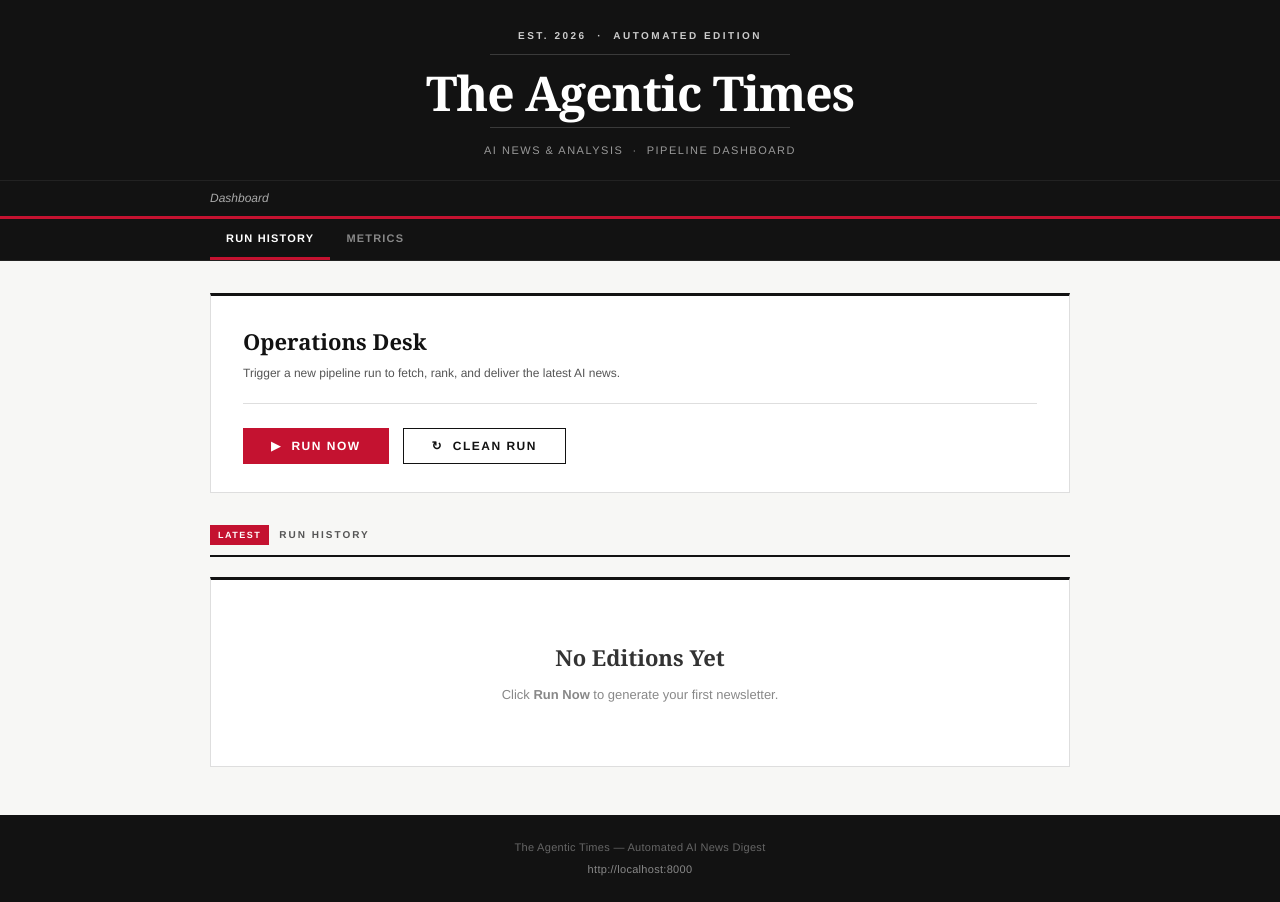
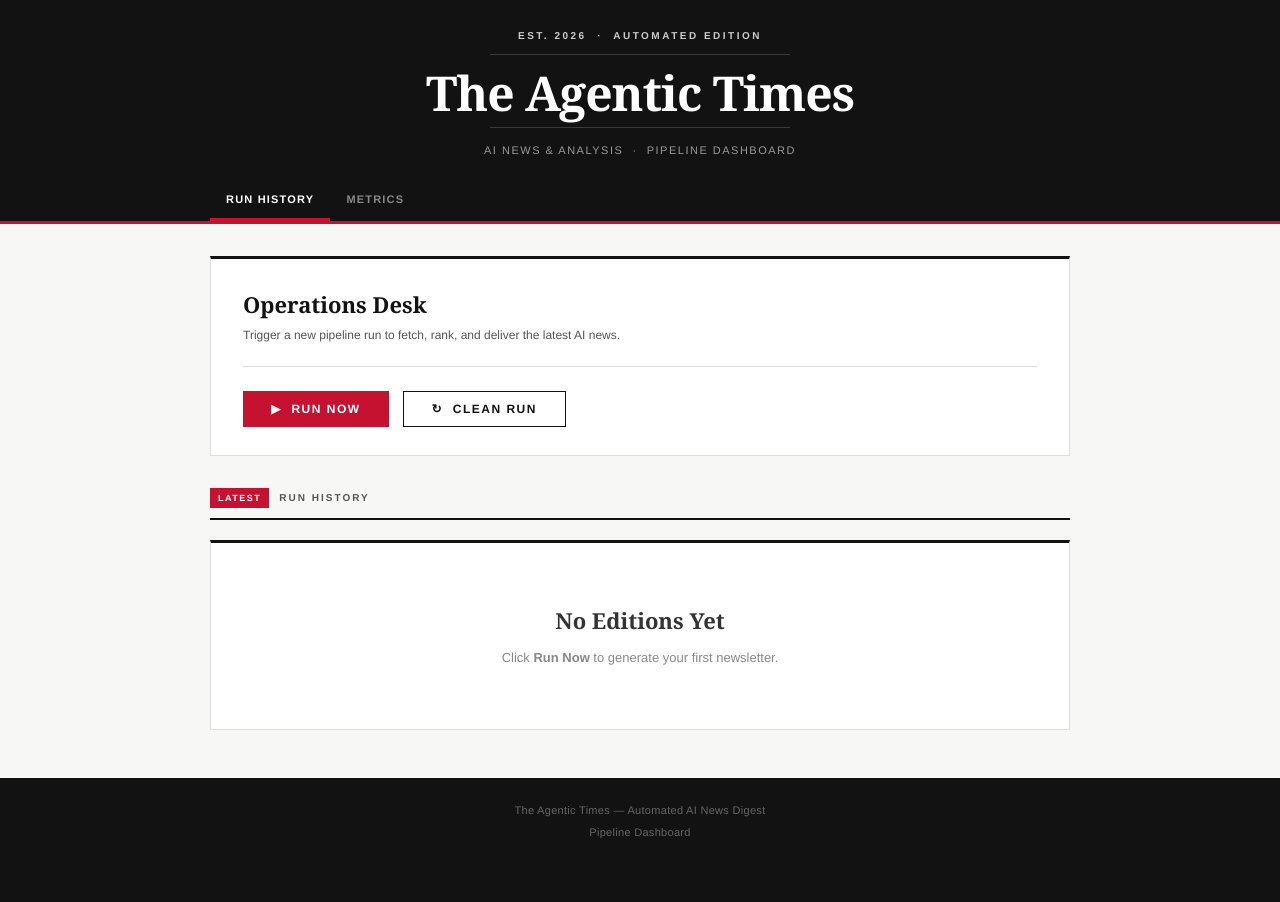
Before and after one commit to davidjriva/Agentic_AI_News_Summary_Service, a FastAPI app: page / in a window 1280 px wide. After the commit the page ends 838 px from the top, so only its background shows below. Run offline with FastAPI, Linux system fonts and the light colour scheme; data that the repository does not hold is empty.

Commit message:
Improve NYT/editorial UI/UX across all four templates
Newsletter:
- Remove duplicate article separators (article-card already has border-bottom)
- Add gold left-border accent on the #1 ranked article for visual hierarchy
- Refine intro copy to be more editorial ("Today's edition features...")
- Remove hardcoded localhost dashboard link from email footer

Dashboard:
- Eliminate redundant topbar (was showing only "Dashboard" label)
- Move running-status badge into the nav bar as a right-aligned indicator
- Fix JS empty-state bug: insertOptimisticRow now creates the table structure
  when no run history exists yet, instead of silently failing
- Clean up footer (remove localhost URL)

Metrics:
- Eliminate redundant topbar ("Pipeline & Content Analytics" label)
- Wire up the chart-full-subtitle CSS class that was defined but never used
- Clean up footer (remove localhost URL)

Run Detail:
- Mark "Run History" nav tab as active for navigation context
- Increase sidebar width 272px → 300px for better article title readability
- Add loading overlay for the newsletter iframe (fades out on load)
- Merge duplicate .newsletter-pane CSS rules into one clean declaration

https://claude.ai/code/session_01L7w3RKwgBHs3Exo5YpVkrQ

```diff
--- a/templates/dashboard.html.jinja2
+++ b/templates/dashboard.html.jinja2
@@ -79,33 +79,17 @@
       margin-top: 14px;
     }
 
-    /* ── TOP BAR ────────────────────────────────────── */
-    .topbar {
+    /* ── NAV ────────────────────────────────────────── */
+    .nav {
       background: var(--black);
-      border-top: 1px solid #222;
       border-bottom: 3px solid var(--red);
     }
 
-    .topbar-inner {
-      max-width: 900px;
-      margin: 0 auto;
-      padding: 8px 20px;
+    .nav-running {
+      margin-left: auto;
       display: flex;
       align-items: center;
-      justify-content: space-between;
-    }
-
-    .topbar-date {
-      font-family: 'Helvetica Neue', Helvetica, Arial, sans-serif;
-      font-size: 12px;
-      color: #AAAAAA;
-      font-style: italic;
-    }
-
-    /* ── NAV ────────────────────────────────────────── */
-    .nav {
-      background: var(--black);
-      border-bottom: 1px solid #222;
+      padding: 0 4px;
     }
 
     .nav-inner {
@@ -428,7 +412,6 @@
       .controls-card { padding: 20px; }
       .controls-actions { flex-direction: column; align-items: stretch; }
       .btn-primary, .btn-secondary { width: 100%; text-align: center; }
-      .topbar-inner { flex-wrap: wrap; gap: 6px; }
     }
   </style>
 </head>
@@ -445,24 +428,19 @@
     </div>
   </header>
 
-  <!-- ── TOP BAR ───────────────────────────────────────── -->
-  <div class="topbar">
-    <div class="topbar-inner">
-      <span class="topbar-date">{{ run_time.strftime('%A, %B %-d, %Y') if run_time else 'Dashboard' }}</span>
-      {% if running %}
-      <div class="running-badge">
-        <div class="running-dot"></div>
-        Run in Progress
-      </div>
-      {% endif %}
-    </div>
-  </div>
-
   <!-- ── NAV ───────────────────────────────────────────── -->
   <nav class="nav">
     <div class="nav-inner">
       <a class="nav-tab {% if active == 'dashboard' %}active{% endif %}" href="/">Run History</a>
       <a class="nav-tab {% if active == 'metrics' %}active{% endif %}" href="/metrics">Metrics</a>
+      {% if running %}
+      <div class="nav-running">
+        <div class="running-badge">
+          <div class="running-dot"></div>
+          Run in Progress
+        </div>
+      </div>
+      {% endif %}
     </div>
   </nav>
 
@@ -592,7 +570,7 @@
   <footer class="footer">
     <div class="footer-inner">
       <p>The Agentic Times &mdash; Automated AI News Digest</p>
-      <p><a href="http://localhost:8000">http://localhost:8000</a></p>
+      <p>Pipeline Dashboard</p>
     </div>
   </footer>
 
@@ -615,8 +593,27 @@
     }
 
     function insertOptimisticRow() {
-      const tbody = document.querySelector('.runs-table tbody');
-      if (!tbody) return;
+      let tbody = document.querySelector('.runs-table tbody');
+      if (!tbody) {
+        const card = document.querySelector('.history-card');
+        if (!card) return;
+        card.innerHTML = `
+          <table class="runs-table">
+            <thead>
+              <tr>
+                <th>Started</th>
+                <th>Status</th>
+                <th>Articles</th>
+                <th>Dropped</th>
+                <th>Failed</th>
+                <th>Duration</th>
+                <th>Edition</th>
+              </tr>
+            </thead>
+            <tbody></tbody>
+          </table>`;
+        tbody = card.querySelector('tbody');
+      }
       const row = document.createElement('tr');
       row.innerHTML = `
         <td><span class="ts">Just now\u2026</span></td>
```
Also changed, not shown: templates/metrics.html.jinja2 (+3 -29 lines), templates/newsletter.html.jinja2 (+6 -16 lines), templates/run_detail.html.jinja2 (+26 -4 lines).
